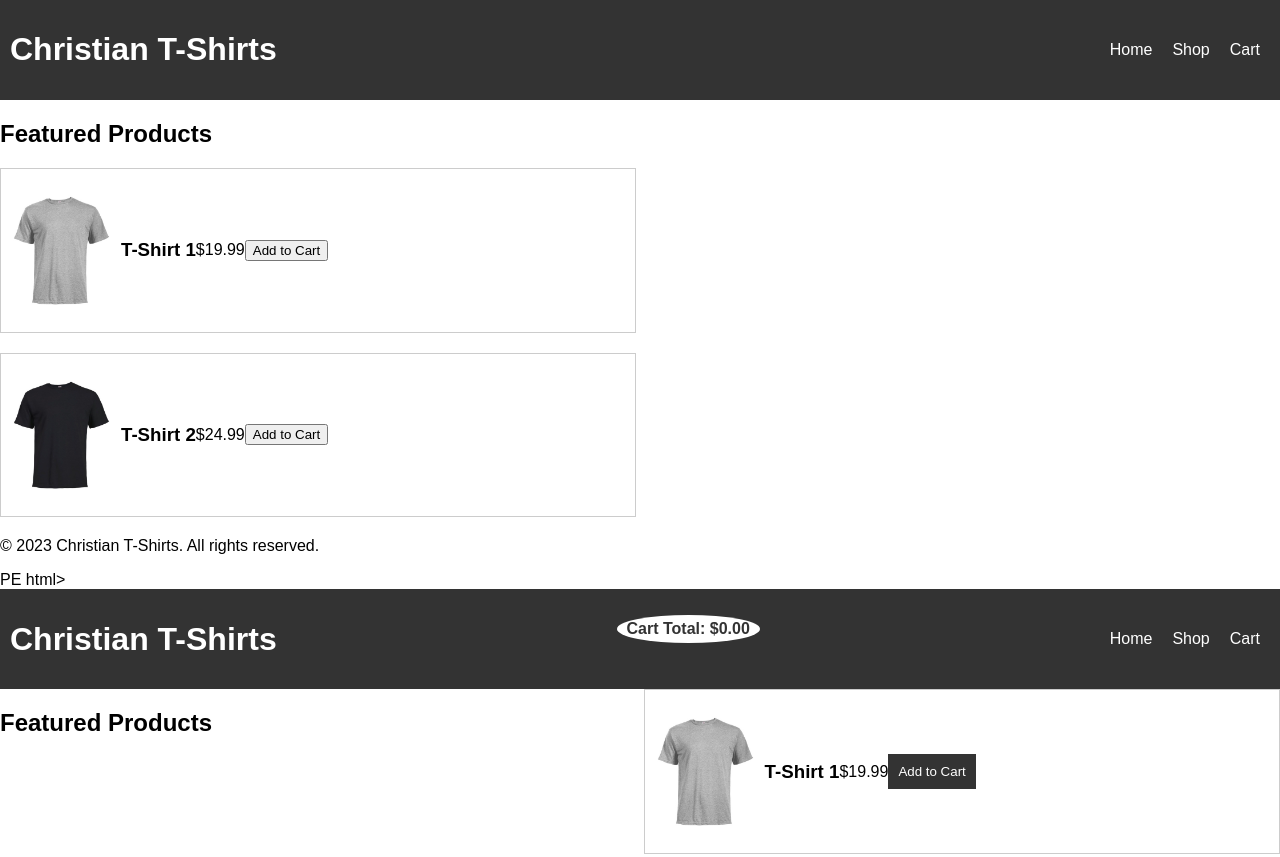
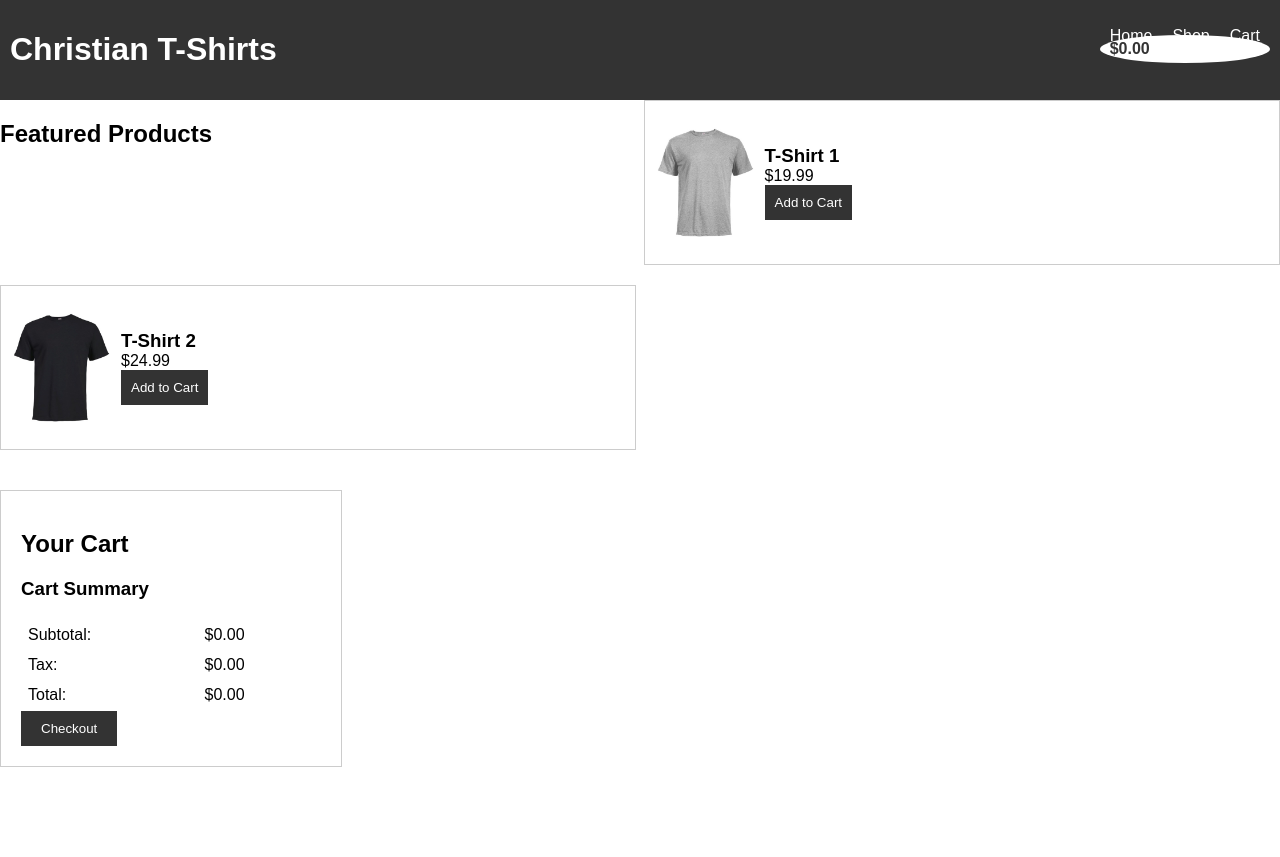
Before and after one commit to Branrulz/VictoryCNC, a plain HTML site: page index.html in a window 1280 px wide. Shown: the top 857 px of the page. After the commit the page ends 800 px from the top, so only its background shows below. Drawn offline with Linux system fonts and the light colour scheme.

Commit message:
Add files via upload

```diff
--- a/index.html
+++ b/index.html
@@ -1,52 +1,4 @@
-<!DOCTY<!DOCTYPE html>
-<html lang="en">
-<head>
-  <meta charset="UTF-8">
-  <meta name="viewport" content="width=device-width, initial-scale=1.0">
-  <title>Christian T-Shirts</title>
-  <link rel="stylesheet" href="styles.css">
-  <script src="script.js" defer></script>
-</head>
-<body>
-  <header>
-    <h1>Christian T-Shirts</h1>
-    <nav>
-      <ul>
-        <li><a href="#">Home</a></li>
-        <li><a href="#">Shop</a></li>
-        <li><a href="#">Cart</a></li>
-      </ul>
-    </nav>
-  </header>
-
-  <main>
-    <section id="products">
-      <h2>Featured Products</h2>
-      <div class="product">
-        <img src="tshirt1.jpg" alt="T-Shirt 1">
-        <h3>T-Shirt 1</h3>
-        <p>$19.99</p>
-        <button>Add to Cart</button>
-      </div>
-
-      <div class="product">
-        <img src="tshirt2.jpg" alt="T-Shirt 2">
-        <h3>T-Shirt 2</h3>
-        <p>$24.99</p>
-        <button>Add to Cart</button>
-      </div>
-
-      <!-- Add more product items here -->
-
-    </section>
-  </main>
-
-  <footer>
-    <p>&copy; 2023 Christian T-Shirts. All rights reserved.</p>
-  </footer>
-</body>
-</html>
-PE html>
+<!DOCTYPE html>
 <html lang="en">
 <head>
   <meta charset="UTF-8">
@@ -56,13 +8,13 @@ PE html>
 <body>
   <header>
     <h1>Christian T-Shirts</h1>
-    <div id="cart-total">Cart Total: <span id="total">$0.00</span></div>
     <nav>
       <ul>
         <li><a href="#" id="home-link">Home</a></li>
         <li><a href="#" id="shop-link">Shop</a></li>
         <li><a href="#" id="cart-link">Cart</a></li>
       </ul>
+      <div id="cart-total">$0.00</div>
     </nav>
   </header>
 
@@ -70,15 +22,19 @@ PE html>
     <h2>Featured Products</h2>
     <div class="product">
       <img src="tshirt1.jpg" alt="T-Shirt 1">
+      <div class="product-info">
         <h3>T-Shirt 1</h3>
         <p>$19.99</p>
         <button class="add-to-cart">Add to Cart</button>
       </div>
+    </div>
     <div class="product">
       <img src="tshirt2.jpg" alt="T-Shirt 2">
+      <div class="product-info">
         <h3>T-Shirt 2</h3>
         <p>$24.99</p>
         <button class="add-to-cart">Add to Cart</button>
+      </div>
     </div>
     <!-- Add more product elements as needed -->
   </div>
```
Lines whose indentation alone changed are shown as unchanged.
